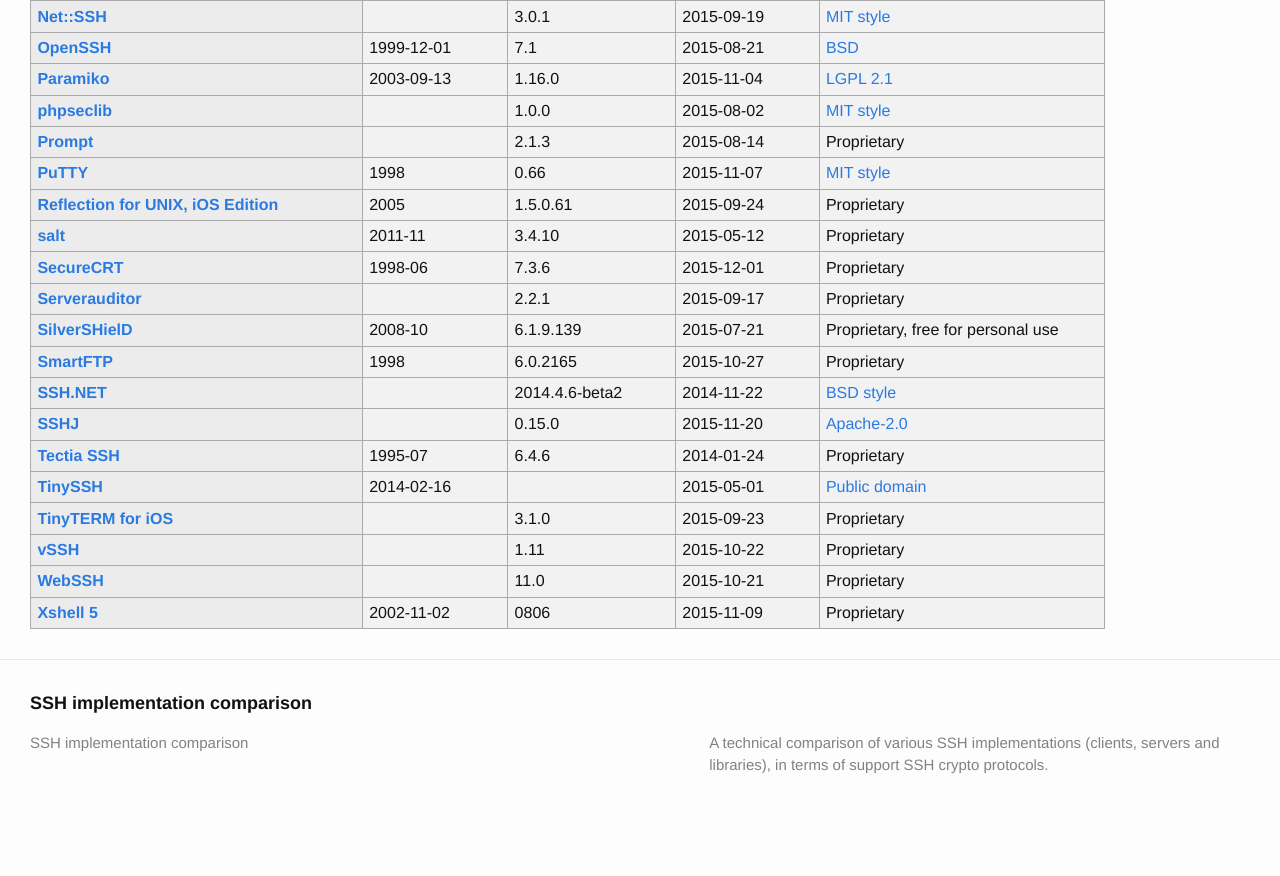
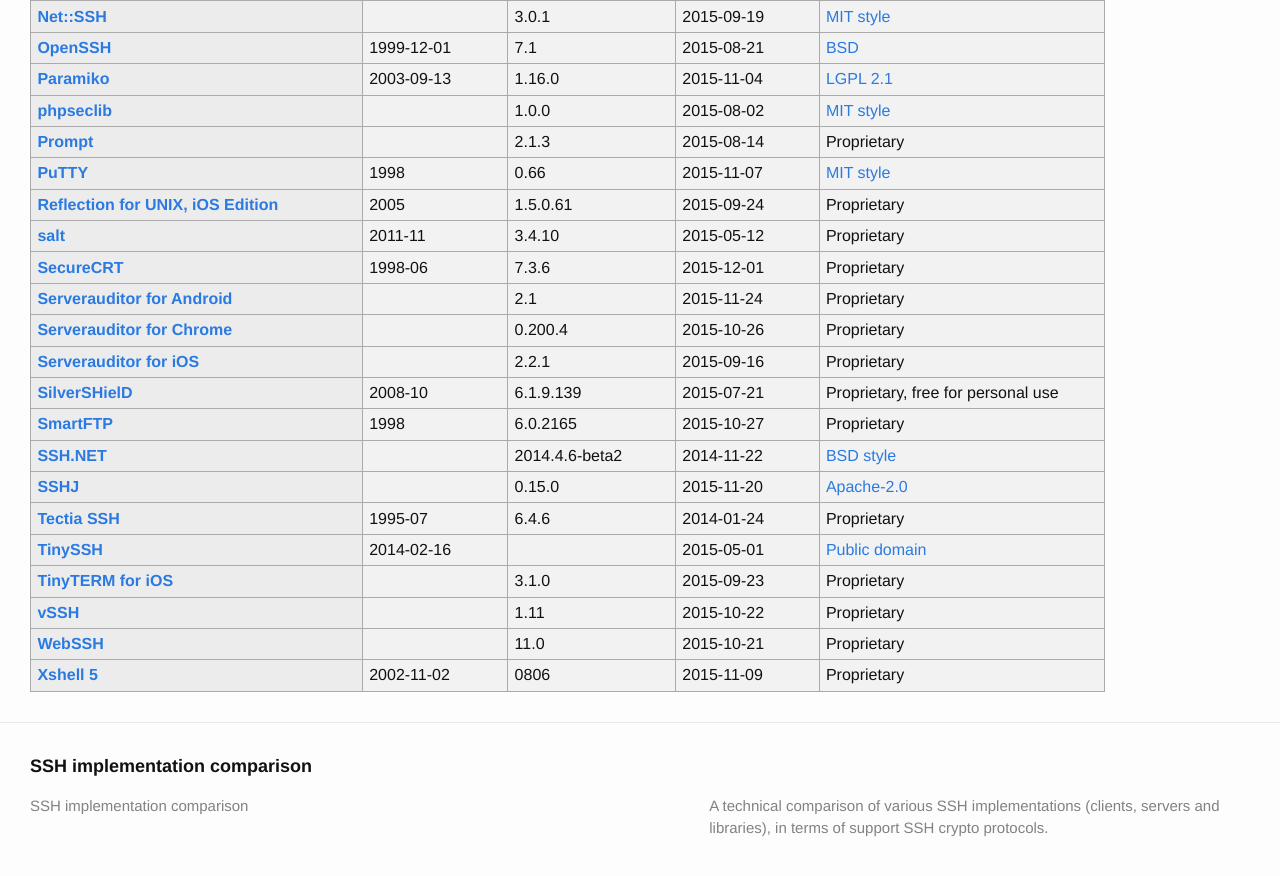
Before and after one commit to fingolfin/ssh-comparison, a Jekyll site: the page built from index.html, in a window 1280 px wide and 900 px high, scrolled down 814 px. Shown: the top 876 px of the window. Built offline with Jekyll 4.4.1, drawn with Linux system fonts in a browser that asks for light colours; before the commit the page ends 1651 px from its top, so only the background shows below that; some of the changed lines change nothing that is shown.

Commit message:
Update Serverauditor, split into three entries

```diff
--- /dev/null
+++ b/_impls/serverauditor-android.md
@@ -0,0 +1,67 @@
+---
+layout: impl
+
+title: Serverauditor for Android
+homepage: https://serverauditor.com/
+license: Proprietary
+#first-release:
+#    date: YYYY-MM-DD
+latest-release:
+    version: 2.1
+    date: 2015-11-24
+#changelog: TODO
+client: yes
+server: no
+#platforms:
+#    - android
+# has cloud service for account sync
+
+protocols:
+    cipher:
+        - aes128-ctr
+        - aes128-cbc
+        - 3des-ctr
+        - 3des-cbc
+        - blowfish-cbc
+        - aes192-ctr
+        - aes192-cbc
+        - aes256-ctr
+        - aes256-cbc
+    compression:
+        - none
+    hostkey:
+        - ssh-rsa
+        - ssh-dss
+        - ecdsa-sha2-nistp256
+        - ecdsa-sha2-nistp384
+        - ecdsa-sha2-nistp521
+    kex:
+        - diffie-hellman-group1-sha1
+        - diffie-hellman-group14-sha1
+        - diffie-hellman-group-exchange-sha1
+        - diffie-hellman-group-exchange-sha256
+        - ecdh-sha2-nistp256
+        - ecdh-sha2-nistp384
+        - ecdh-sha2-nistp521
+    mac:
+        - hmac-md5
+        - hmac-sha1
+        - hmac-sha2-256
+        - hmac-sha1-96
+        - hmac-md5-96
+#    userauth:
+#        - unknown
+
+first_kex_packet_follows: 0
+ident: "SSH-2.0-JSCH-0.1.52"
+based-on: jsch
+---
+### Remarks
+
+* Mobile client for Android.
+* There is also an [iOS version](/impls/serverauditor-ios.html)
+  and a [Google Chrome plugin](/impls/serverauditor-chrome.html).
+* Available on
+  [Google Play](https://play.google.com/store/apps/details?id=com.server.auditor.ssh.client).
+* 2015-12-05: Version 2.1 for Android identifies itself on the wire
+  as `SSH-2.0-JSCH-0.1.52`, so likely based on [JSch](/impls/jsch.html).
--- /dev/null
+++ b/_impls/serverauditor-chrome.md
@@ -0,0 +1,59 @@
+---
+layout: impl
+
+title: Serverauditor for Chrome
+homepage: https://serverauditor.com/
+license: Proprietary
+#first-release:
+#    date: YYYY-MM-DD
+latest-release:
+    version: 0.200.4
+    date: 2015-10-26
+#changelog: TODO
+client: yes
+server: no
+#platforms:
+#    - chrome
+# has cloud service for account sync
+protocols:
+    cipher:
+        - blowfish-cbc
+        - aes128-ctr
+        - aes256-ctr
+        - aes128-cbc
+        - aes256-cbc
+        - 3des-cbc
+        - arcfour128
+        - arcfour256
+    compression:
+        - none
+    hostkey:
+        - ssh-rsa
+        - ssh-dss
+    kex:
+        - diffie-hellman-group14-sha1
+        - diffie-hellman-group-exchange-sha1
+        - diffie-hellman-group1-sha1
+    mac:
+        - hmac-sha1
+        - hmac-md5
+        - hmac-sha1-96
+        - hmac-md5-96
+#    userauth:
+#        - unknown
+
+first_kex_packet_follows: 0
+ident: "SSH-2.0-ParamikoJS_0.0.1"
+based-on: paramikojs
+---
+### Remarks
+
+* Client for Google Chrome.
+* There is also an [Android version](/impls/serverauditor-android.html)
+  and an [iOS version](/impls/serverauditor-ios.html).
+* Available at the
+  [Google Chrome web store](https://chrome.google.com/webstore/detail/serverauditor-ssh-client/fjcdjmmkgnkgihjnlbgcdamkadlkbmam?utm_source=chrome-ntp-icon).
+* 2015-12-05: Version 2.1 for Chrome identifies itself on the wire
+  as `SSH-2.0-ParamikoJS_0.0.1`, so likely based on
+  [paramikojs](https://github.com/mimecuvalo/paramikojs),
+  a JavaScript port of Paramiko.
--- a/_impls/serverauditor.md
+++ b/_impls/serverauditor-ios.md
@@ -1,31 +1,21 @@
 ---
 layout: impl
 
-title: Serverauditor
+title: Serverauditor for iOS
 homepage: https://serverauditor.com/
 license: Proprietary
 #first-release:
 #    date: YYYY-MM-DD
 latest-release:
     version: 2.2.1
-    date: 2015-09-17
+    date: 2015-09-16
 #changelog: TODO
 client: yes
 server: no
-#platforms:
-#    - iphone
-#    - ipad
-# free app with IAP
-# also has android version, desktop client (beta) for Chrome
-# has cloud service for account sync
-remarks: |
-    * Mobile client for Android as well as iOS (iPhone, iPad).
-    * There is also a beta of a Desktop version, implemented as a Google Chrome plugin.
-    * Available at the
-      [Apple App Store](https://itunes.apple.com/us/app/id549039908),
-      [Google Play](https://play.google.com/store/apps/details?id=com.server.auditor.ssh.client),
-      [Google Chrome web store](https://chrome.google.com/webstore/detail/serverauditor-ssh-client/fjcdjmmkgnkgihjnlbgcdamkadlkbmam?utm_source=chrome-ntp-icon).
-    * 2015-07-10: Version 2.0.0 for iOS identifies itself on the wire as `SSH-2.0-libssh2_1.4.3`, so likely based on [libssh2](/impls/libssh2.html).
+platforms:
+    - iphone
+    - ipad
+
 protocols:
     cipher:
         - aes128-ctr
@@ -58,4 +48,16 @@
         - hmac-ripemd160@openssh.com
 #    userauth:
 #        - unknown
+
+first_kex_packet_follows: 0
+ident: "SSH-2.0-libssh2_1.4.3"
+based-on: libssh2
 ---
+### Remarks
+
+* Mobile client for iOS (iPhone, iPad).
+* There is also an [Android version](/impls/serverauditor-android.html)
+  and a [Google Chrome plugin](/impls/serverauditor-chrome.html).
+* Available at the
+  [Apple App Store](https://itunes.apple.com/us/app/id549039908).
+* 2015-12-05: Version 2.2.1 for iOS identifies itself on the wire as `SSH-2.0-libssh2_1.4.3`, so likely based on [libssh2](/impls/libssh2.html).
```
